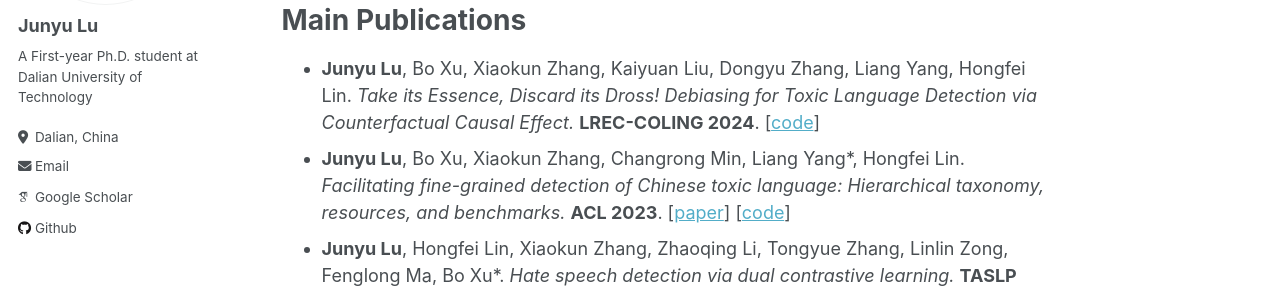
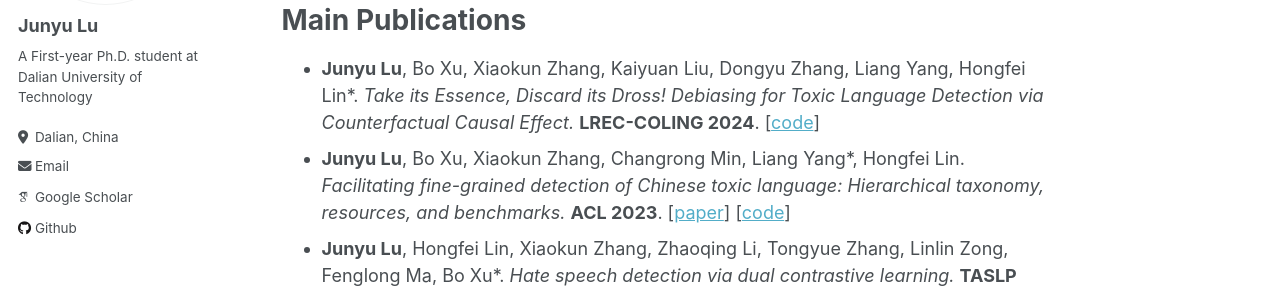
Before and after one commit to DUT-lujunyu/new_lujunyu.github.io, a Jekyll site: the page built from _pages/about.md, in a window 1280 px wide and 900 px high. Shown: the part 256-544 px from the top of the window. Built offline with Jekyll 4.4.1, drawn with Linux system fonts in a browser that asks for light colours; some web fonts are replaced.

```diff
--- a/_pages/about.md
+++ b/_pages/about.md
@@ -12,7 +12,7 @@ I'm a first-year Ph.D. student supervised by [Prof. Hongfei Lin](https://scholar
 
 Main Publications
 ======
-- **Junyu Lu**, Bo Xu, Xiaokun Zhang, Kaiyuan Liu, Dongyu Zhang, Liang Yang, Hongfei Lin. _Take its Essence, Discard its Dross! Debiasing for Toxic Language Detection via Counterfactual Causal Effect._ **LREC-COLING 2024**. [[code](https://github.com/DUT-lujunyu/Debias)]
+- **Junyu Lu**, Bo Xu, Xiaokun Zhang, Kaiyuan Liu, Dongyu Zhang, Liang Yang, Hongfei Lin*. _Take its Essence, Discard its Dross! Debiasing for Toxic Language Detection via Counterfactual Causal Effect._ **LREC-COLING 2024**. [[code](https://github.com/DUT-lujunyu/Debias)]
 - **Junyu Lu**, Bo Xu, Xiaokun Zhang, Changrong Min, Liang Yang*, Hongfei Lin. _Facilitating fine-grained detection of Chinese toxic language: Hierarchical taxonomy, resources, and benchmarks._ **ACL 2023**. [[paper](https://aclanthology.org/2023.acl-long.898.pdf)] [[code](https://github.com/DUT-lujunyu/ToxiCN)]
 - **Junyu Lu**, Hongfei Lin, Xiaokun Zhang, Zhaoqing Li, Tongyue Zhang, Linlin Zong, Fenglong Ma, Bo Xu*. _Hate speech detection via dual contrastive learning._ **TASLP 2023**. [[paper](https://ieeexplore.ieee.org/abstract/document/10180106)]
 - **Junyu Lu**, Hao Zhang, Zhexu Shen, Kaiyuan Shi, Liang Yang, Bo Xu, Shaowu Zhang, Hongfei Lin*. _Multi-task Hierarchical Cross-Attention Network for Multi-label Text Classification._ **NLPCC 2022**. [[paper](https://link.springer.com/chapter/10.1007/978-3-031-17189-5_13)] [[code](https://github.com/DUT-lujunyu/MHCAN)]
```
